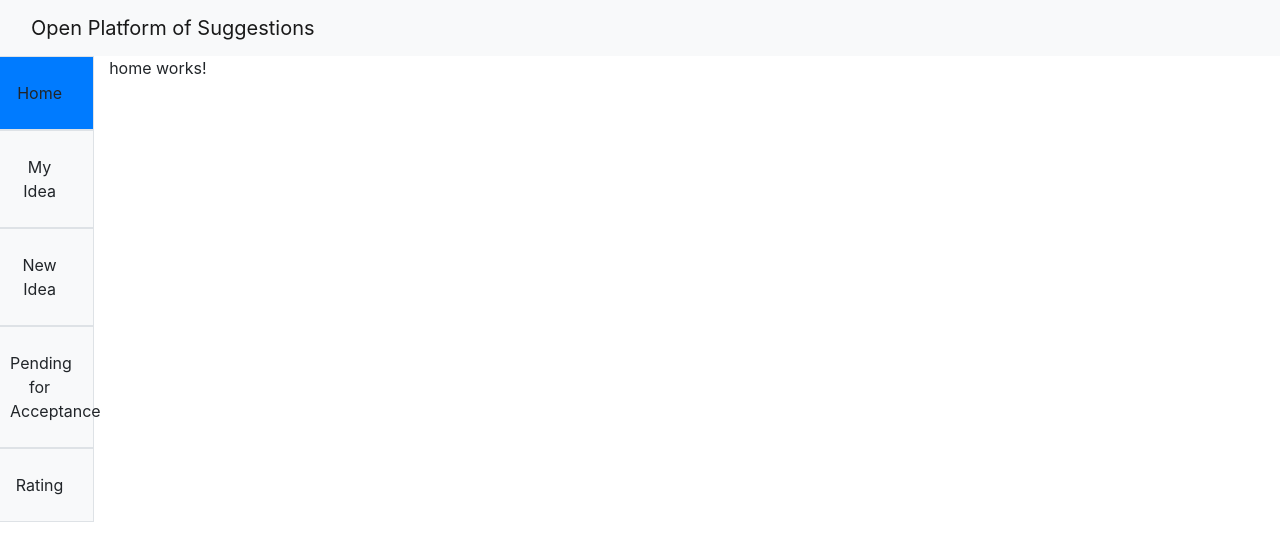
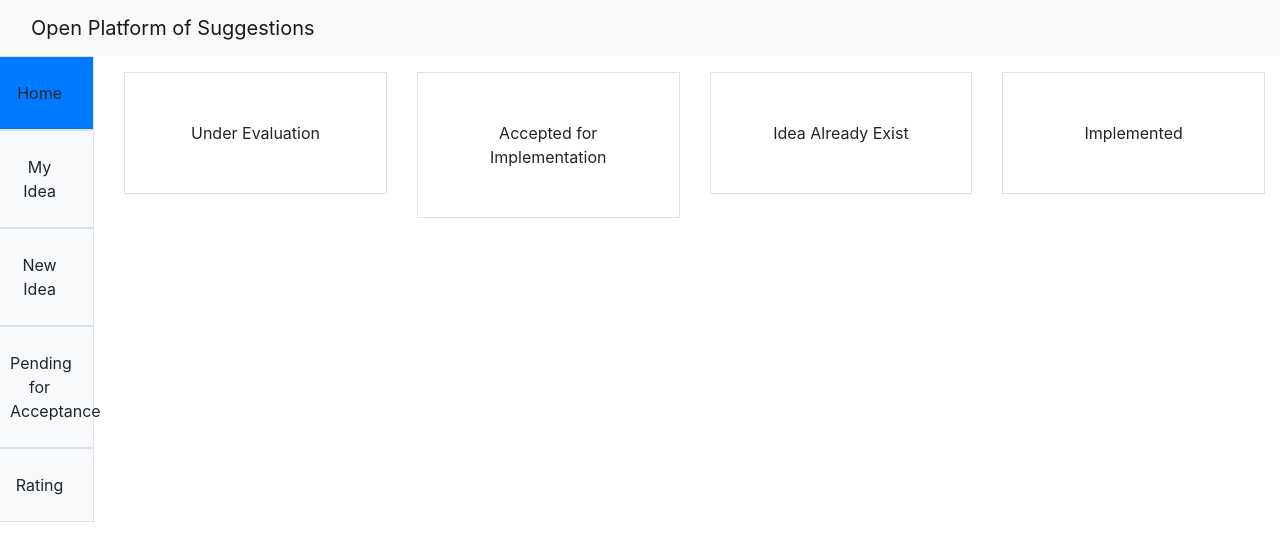
Before and after one commit to amita-kale/open-platform-of-suggestions, an Angular app: page /home in a window 1280 px wide. Shown: the top 560 px of the page. Built offline with nearby package versions, Linux system fonts and the light colour scheme.

Commit message:
added horizontal tabs for idea status

```diff
--- a/src/app/home/home/home.component.html
+++ b/src/app/home/home/home.component.html
@@ -1 +1,14 @@
-<p>home works!</p>
+<div class="row mt-3 mx-0 text-center">
+  <div class="col-3">
+    <div class="border p-5 cursor-pointer">Under Evaluation</div>
+  </div>
+  <div class="col-3">
+    <div class="border p-5 cursor-pointer">Accepted for Implementation</div>
+  </div>
+  <div class="col-3">
+    <div class="border p-5 cursor-pointer">Idea Already Exist</div>
+  </div>
+  <div class="col-3">
+    <div class="border p-5 cursor-pointer">Implemented</div>
+  </div>
+</div>
```
Also changed, not shown: src/app/idea/my-ideas/my-ideas.component.html (line endings or trailing spaces).
